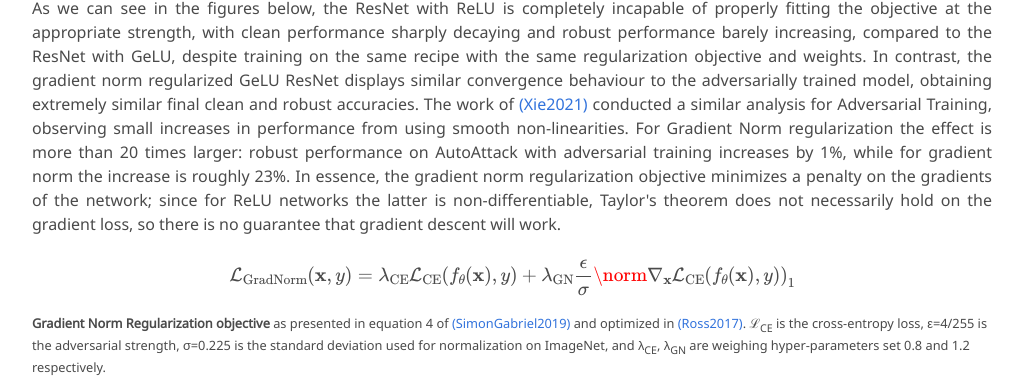
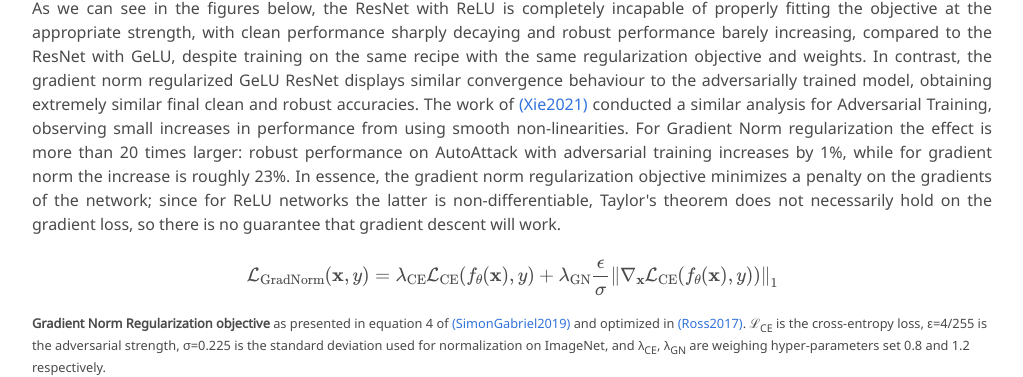
Before and after one commit to adriarm/adriarm.github.io, a Jekyll site: the page _pages/robustness_natural_gradients/index.html, which Jekyll copies as it is, in a window 1280 px wide and 900 px high, scrolled down 1575 px, cut to the strip 0-377 px from the top of the window. Shown: the whole strip, without its empty margins (128-1151 px from the left). Built offline with Jekyll 4.4.1, drawn with Linux system fonts in a browser that asks for light colours; nearby versions of some CDN libraries; some web fonts are replaced; library files that are not in the unit come from our copies; a style sheet for code colours, icons or effects is not loaded.

Commit message:
use manual norm

```diff
--- a/_pages/robustness_natural_gradients/index.html
+++ b/_pages/robustness_natural_gradients/index.html
@@ -208,7 +208,7 @@
       <script type="text/javascript" id="MathJax-script" async
       src="https://cdn.jsdelivr.net/npm/mathjax@3/es5/tex-chtml.js">
       </script>
-      $$\mathcal{L}_{\text{GradNorm}}(\mathbf{x},y) = \lambda_{\text{CE}}\mathcal{L}_{\text{CE}}(f_\theta(\mathbf{x}),y) + \lambda_{\text{GN}}\frac{\epsilon}{\sigma}\norm{\nabla_{\mathbf{x}}\mathcal{L}_{\text{CE}}(f_\theta(\mathbf{x}), y))}_1$$
+      $$\mathcal{L}_{\text{GradNorm}}(\mathbf{x},y) = \lambda_{\text{CE}}\mathcal{L}_{\text{CE}}(f_\theta(\mathbf{x}),y) + \lambda_{\text{GN}}\frac{\epsilon}{\sigma}\left\lVert\nabla_{\mathbf{x}}\mathcal{L}_{\text{CE}}(f_\theta(\mathbf{x}), y))\right\rVert_1$$
         <figcaption style="font-size: 0.8em;">
           <b>Gradient Norm Regularization objective</b>
           as presented in equation 4 of <a href="https://proceedings.mlr.press/v97/simon-gabriel19a.html">(SimonGabriel2019)</a> and optimized in <a href="https://arxiv.org/abs/1711.09404">(Ross2017)</a>. &Lscr;<sub>CE</sub> is the cross-entropy loss,
```
